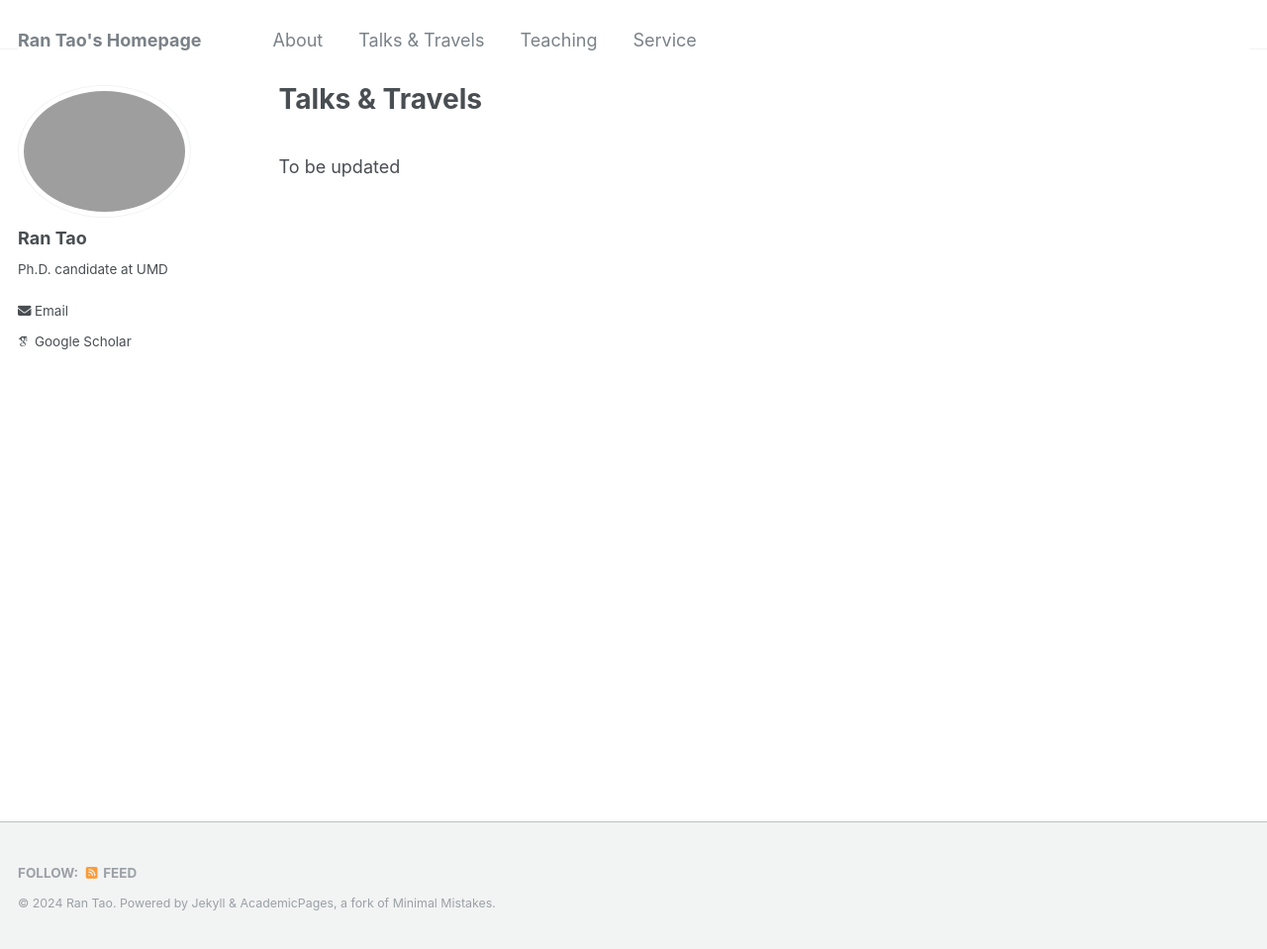
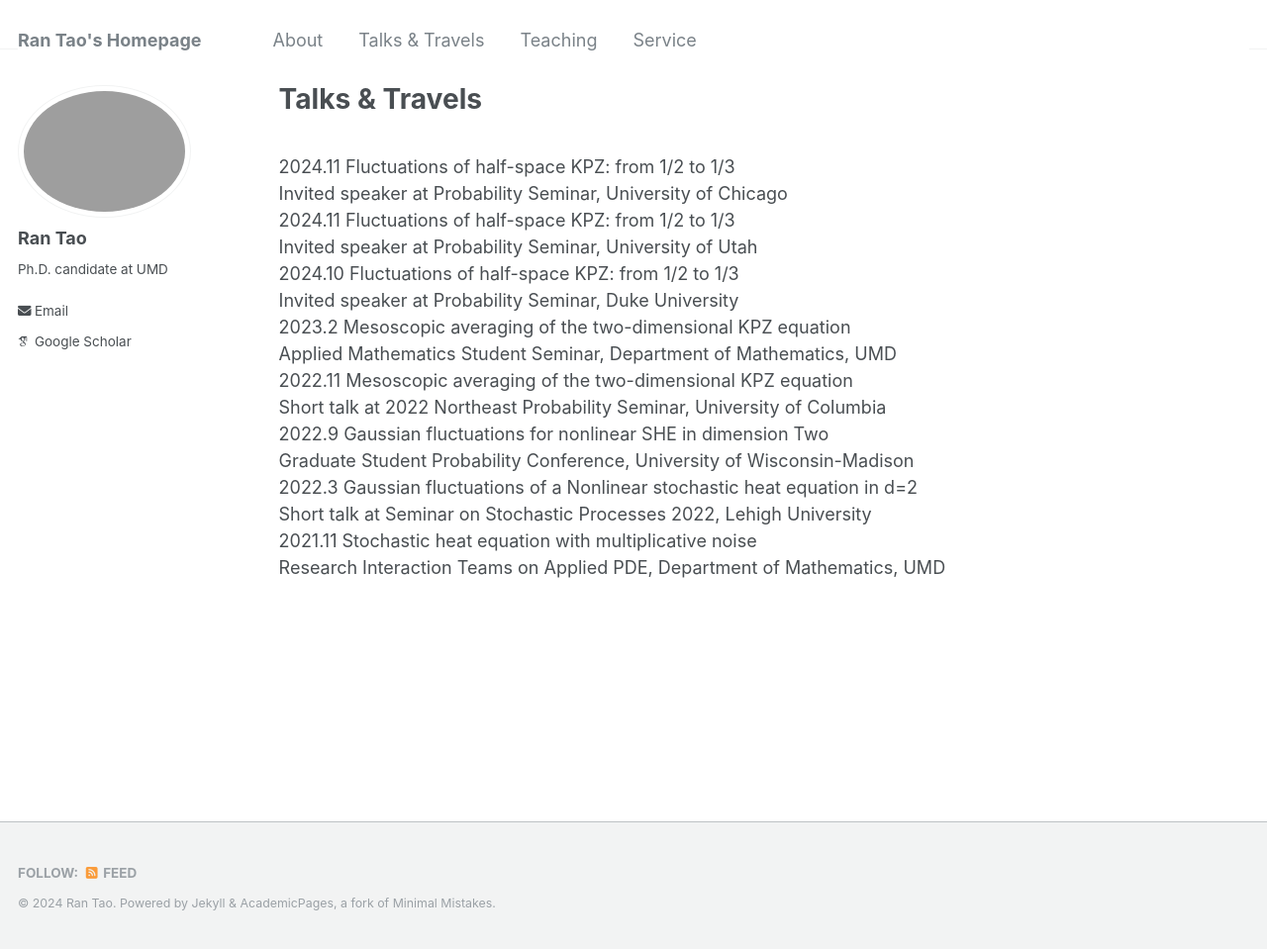
Before and after one commit to rantao16/rantao16.github.io, a Jekyll site: the page built from _pages/talks.html, in a window 1280 px wide and 959 px high. Shown: the whole window at 99% size. Built offline with Jekyll 4.4.1, drawn with Linux system fonts in a browser that asks for light colours; some web fonts are replaced.

Commit message:
Update talks.html

```diff
--- a/_pages/talks.html
+++ b/_pages/talks.html
@@ -9,4 +9,19 @@ author_profile: true
 
 <br/>
 
-To be updated
+2024.11 Fluctuations of half-space KPZ: from 1/2 to 1/3<br/>
+Invited speaker at Probability Seminar, University of Chicago<br/>
+2024.11 Fluctuations of half-space KPZ: from 1/2 to 1/3<br/>
+Invited speaker at Probability Seminar, University of Utah<br/>
+2024.10 Fluctuations of half-space KPZ: from 1/2 to 1/3<br/>
+Invited speaker at Probability Seminar, Duke University<br/>
+2023.2 Mesoscopic averaging of the two-dimensional KPZ equation<br/>
+Applied Mathematics Student Seminar, Department of Mathematics, UMD<br/>
+2022.11 Mesoscopic averaging of the two-dimensional KPZ equation<br/>
+Short talk at 2022 Northeast Probability Seminar, University of Columbia<br/>
+2022.9 Gaussian fluctuations for nonlinear SHE in dimension Two<br/>
+Graduate Student Probability Conference, University of Wisconsin-Madison<br/>
+2022.3 Gaussian fluctuations of a Nonlinear stochastic heat equation in d=2<br/>
+Short talk at Seminar on Stochastic Processes 2022, Lehigh University<br/>
+2021.11 Stochastic heat equation with multiplicative noise<br/>
+Research Interaction Teams on Applied PDE, Department of Mathematics, UMD<br/>
```
